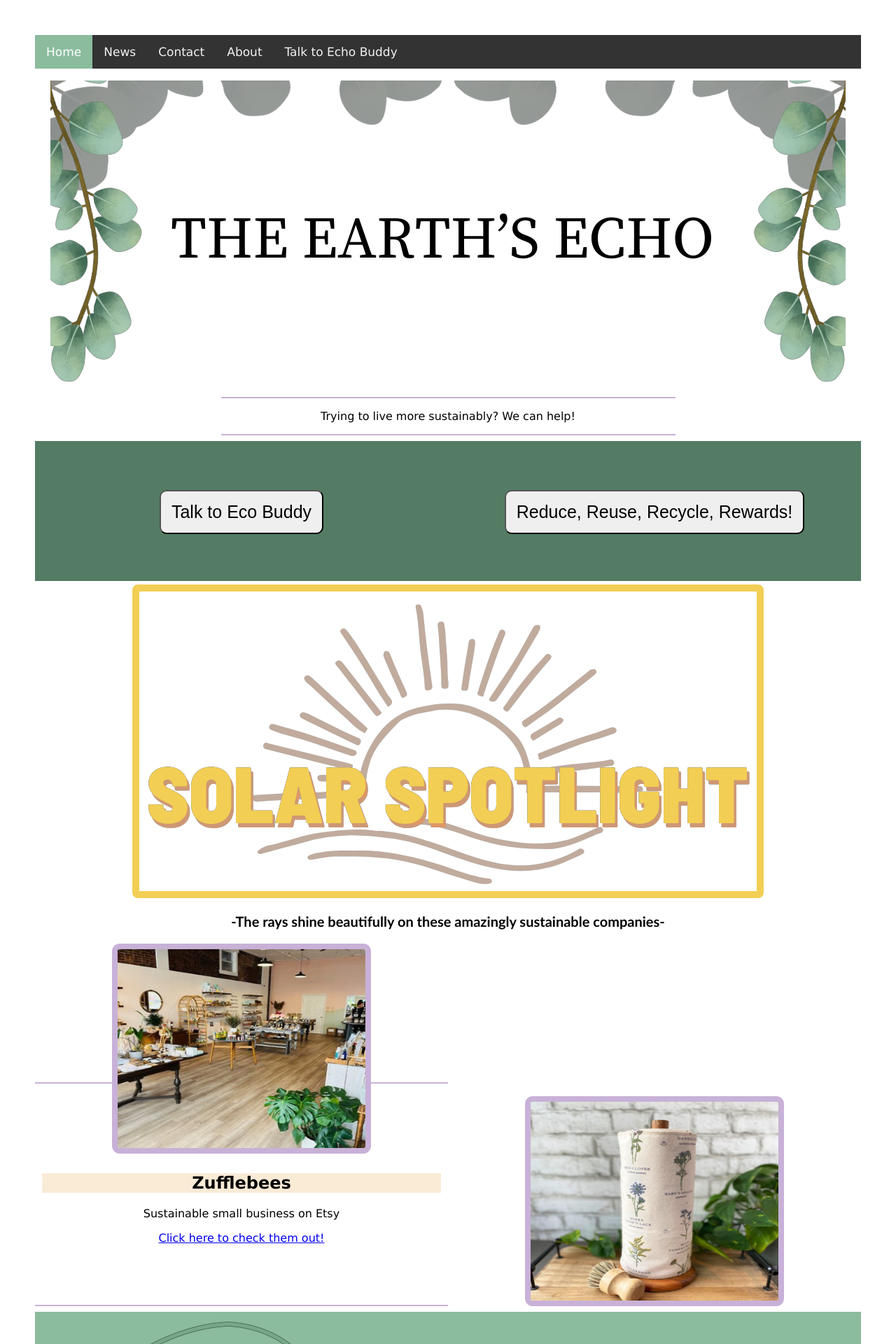
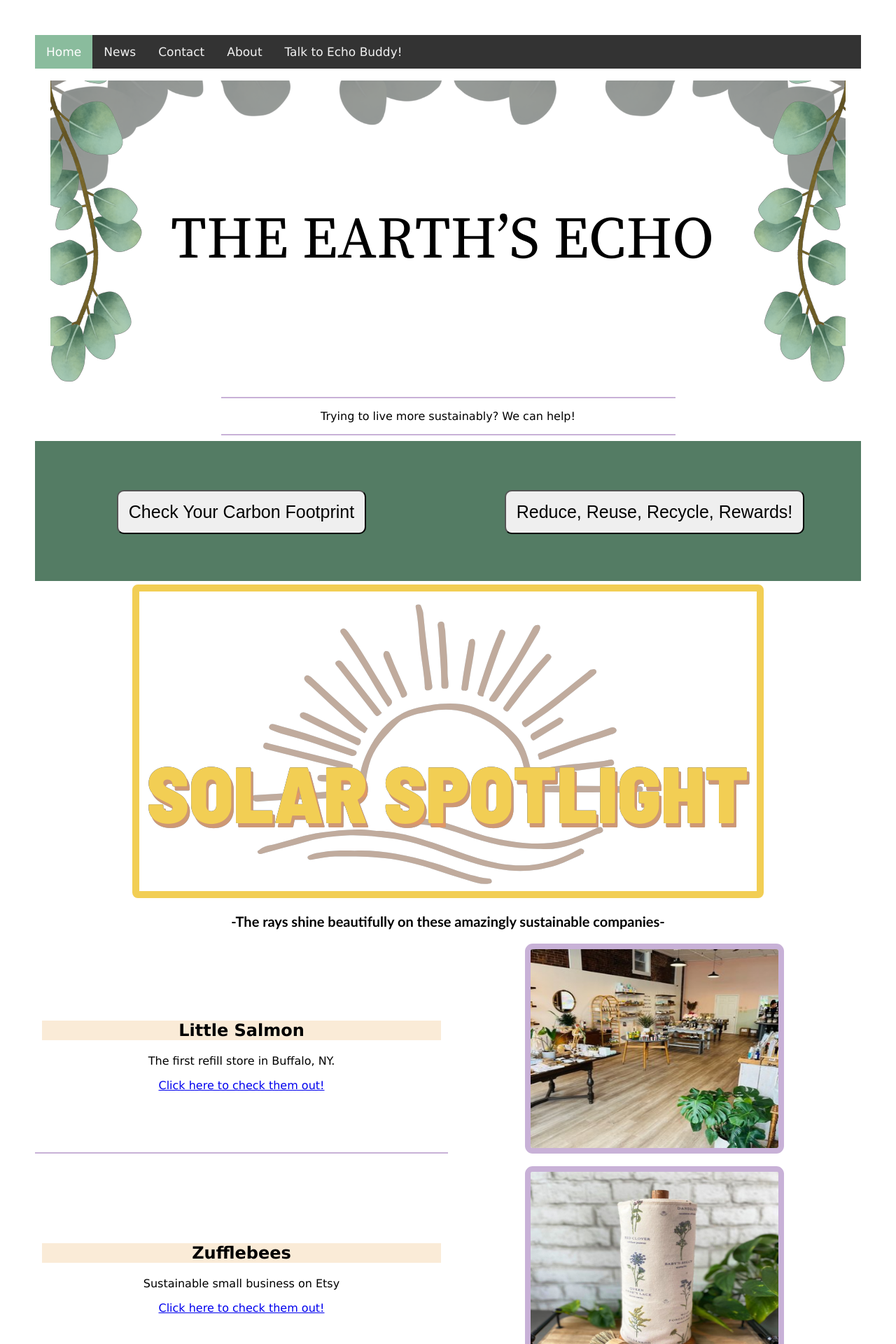
Before and after one commit to CSHHacks2023/CSHHack, a Flask app: page / in a window 1280 px wide. Shown: the top 1920 px of the page at 70% size. Run offline with Flask 3, Linux system fonts and the light colour scheme.

Commit message:
Small changes to homepage for carbon

```diff
--- a/templates/home.html
+++ b/templates/home.html
@@ -10,7 +10,7 @@
     <a href="#news">News</a>
     <a href="#contact">Contact</a>
     <a href="#about">About</a>
-    <a href="#buddy" style="text-align:left;">Talk to Echo Buddy</a>
+    <a href="#buddy" style="text-align:left;">Talk to Echo Buddy!</a>
   </div>
 
 <div>
@@ -24,7 +24,7 @@
 <hr width="55%" color=#c8b1d7 align="center"/>
 
 <div class="row">
-    <div class="column" style = "background-color: #547c64;"><center><button class="button1" type="button" onclick="">Talk to Eco Buddy</button></center></div>
+    <div class="column" style = "background-color: #547c64;"><center><button class="button1" type="button" onclick="">Check Your Carbon Footprint</button></center></div>
     <div class="column" style = "background-color: #547c64;"><center><button class="button1" type="button">Reduce, Reuse, Recycle, Rewards!</button></center></div>
 
 </div>
@@ -36,6 +36,12 @@
 
 
 <div class="row">
+
+    <div class="column2"><center><h2 class="header2">Little Salmon</h2></center>
+        <center><p>The first refill store in Buffalo, NY.</p></center>
+        <center><a href="https://littlesalmon.co/">Click here to check them out!</a></center>
+    </div>
+
 <div class="column">
     <div class="container">
         <center><img src="static\little_salmon.jpg" alt="Avatar" class="image"></center>
```
